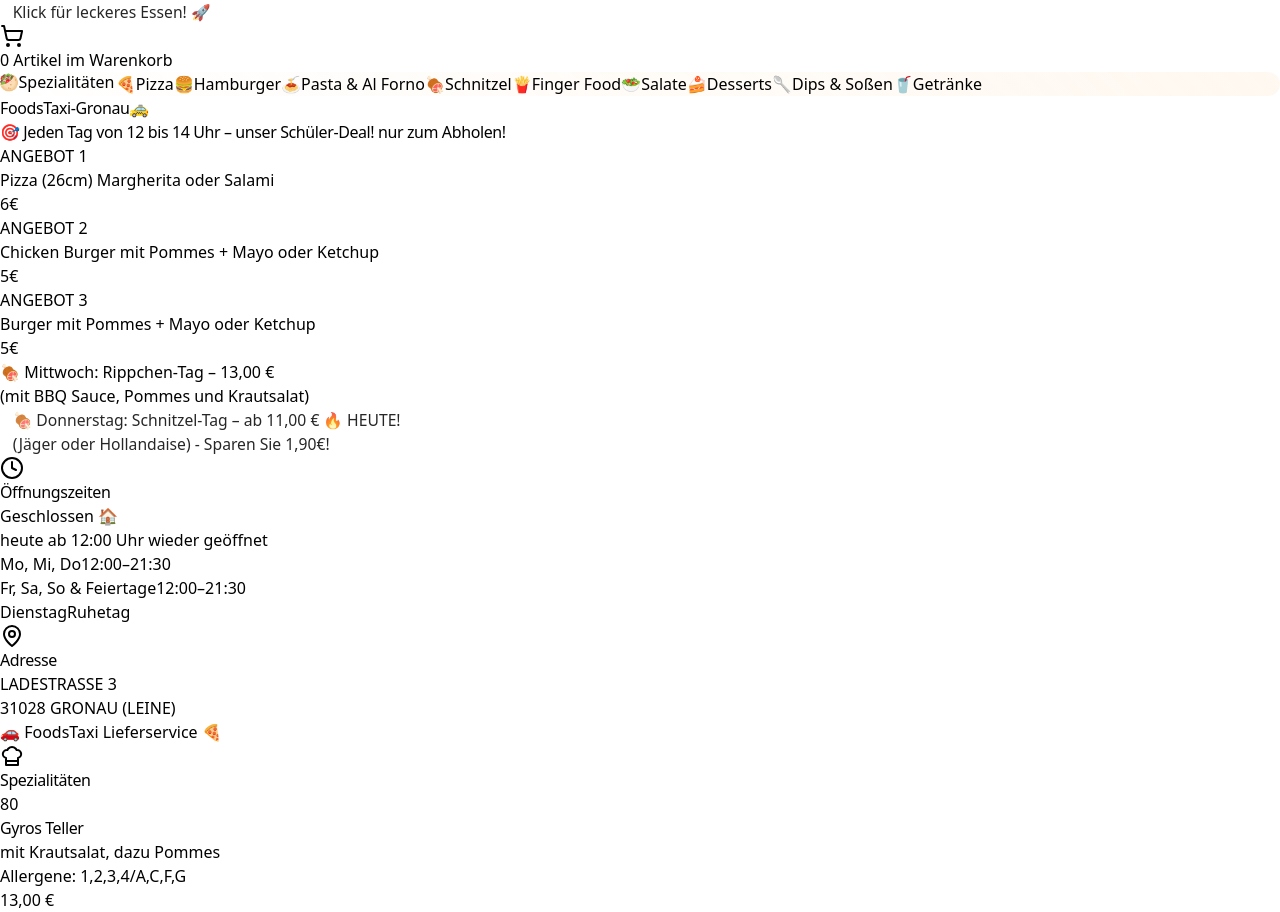
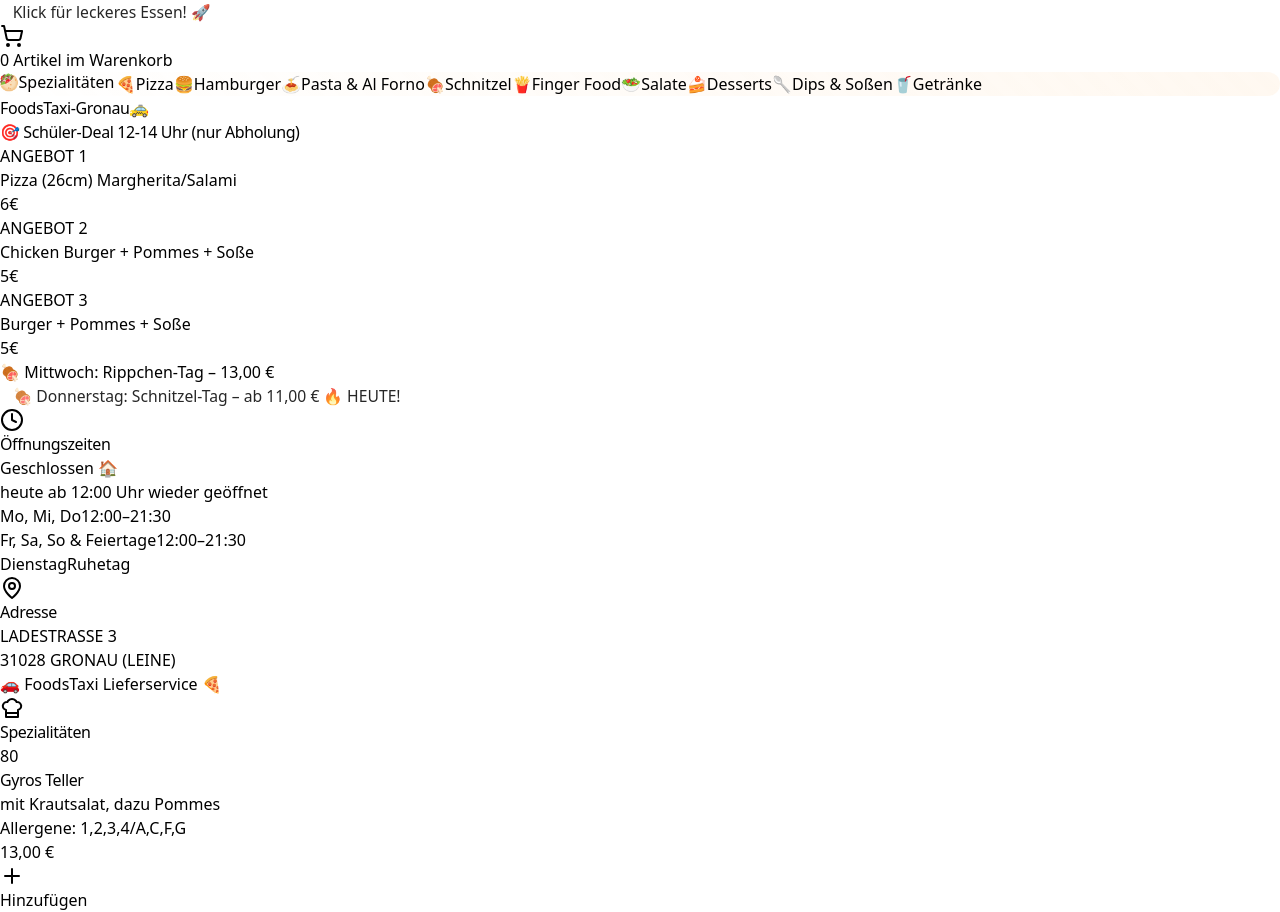
Before and after one commit to ecoezer/foodtaxi, a React (Vite) app: page / in a window 1280 px wide. Shown: the part 1328-2240 px from the top of the page. Built offline with nearby package versions, Linux system fonts and the light colour scheme.

Commit message:
Make special offers section more compact and minimalist

```diff
--- a/src/components/Header.tsx
+++ b/src/components/Header.tsx
@@ -195,48 +195,42 @@
         </h1>
 
         {/* Special Day Offers */}
-        <div className='mb-6 text-center space-y-2'>
+        <div className='mb-4 text-center space-y-2'>
           {/* New Special Offers */}
-          <div className='bg-gradient-to-r from-green-100 to-emerald-100 border-2 border-green-400 rounded-lg p-4 shadow-sm'>
-            <h3 className='text-lg font-bold text-green-800 mb-3'>🎯 Jeden Tag von 12 bis 14 Uhr – unser Schüler-Deal! nur zum Abholen! </h3>
-            <div className='grid grid-cols-1 sm:grid-cols-3 gap-3'>
-              <div className='bg-white/80 rounded-lg p-3 border border-green-200'>
-                <div className='font-bold text-green-700 text-sm mb-1'>ANGEBOT 1</div>
-                <div className='text-sm text-gray-800 mb-2'>Pizza (26cm) Margherita oder Salami</div>
-                <div className='text-xl font-bold text-green-600'>6€</div>
+          <div className='bg-gradient-to-r from-green-100 to-emerald-100 border border-green-300 rounded-lg p-3 shadow-sm'>
+            <h3 className='text-base font-bold text-green-800 mb-2'>🎯 Schüler-Deal 12-14 Uhr (nur Abholung)</h3>
+            <div className='grid grid-cols-1 sm:grid-cols-3 gap-2'>
+              <div className='bg-white/80 rounded-md p-2 border border-green-200'>
+                <div className='font-bold text-green-700 text-xs mb-1'>ANGEBOT 1</div>
+                <div className='text-xs text-gray-800 mb-1'>Pizza (26cm) Margherita/Salami</div>
+                <div className='text-lg font-bold text-green-600'>6€</div>
               </div>
-              <div className='bg-white/80 rounded-lg p-3 border border-green-200'>
-                <div className='font-bold text-green-700 text-sm mb-1'>ANGEBOT 2</div>
-                <div className='text-sm text-gray-800 mb-2'>Chicken Burger mit Pommes + Mayo oder Ketchup</div>
-                <div className='text-xl font-bold text-green-600'>5€</div>
+              <div className='bg-white/80 rounded-md p-2 border border-green-200'>
+                <div className='font-bold text-green-700 text-xs mb-1'>ANGEBOT 2</div>
+                <div className='text-xs text-gray-800 mb-1'>Chicken Burger + Pommes + Soße</div>
+                <div className='text-lg font-bold text-green-600'>5€</div>
               </div>
-              <div className='bg-white/80 rounded-lg p-3 border border-green-200'>
-                <div className='font-bold text-green-700 text-sm mb-1'>ANGEBOT 3</div>
-                <div className='text-sm text-gray-800 mb-2'>Burger mit Pommes + Mayo oder Ketchup</div>
-                <div className='text-xl font-bold text-green-600'>5€</div>
+              <div className='bg-white/80 rounded-md p-2 border border-green-200'>
+                <div className='font-bold text-green-700 text-xs mb-1'>ANGEBOT 3</div>
+                <div className='text-xs text-gray-800 mb-1'>Burger + Pommes + Soße</div>
+                <div className='text-lg font-bold text-green-600'>5€</div>
               </div>
             </div>
           </div>
 
           {/* Existing Special Day Offers */}
-          <div className={`bg-gradient-to-r from-orange-100 to-yellow-100 border-2 rounded-lg p-3 shadow-sm ${
-            isWednesday ? 'border-orange-500 ring-2 ring-orange-200 animate-pulse' : 'border-orange-300'
+          <div className={`bg-gradient-to-r from-orange-100 to-yellow-100 border rounded-md p-2 shadow-sm ${
+            isWednesday ? 'border-orange-400 animate-pulse' : 'border-orange-300'
           }`}>
-            <p className='text-sm font-semibold text-orange-800 mb-1'>
+            <p className='text-sm font-semibold text-orange-800'>
               🍖 Mittwoch: Rippchen-Tag – 13,00 € {isWednesday ? '🔥 HEUTE!' : ''}
             </p>
-            <p className='text-xs text-orange-700'>
-              (mit BBQ Sauce, Pommes und Krautsalat){isWednesday ? ' - Sparen Sie 1,90€!' : ''}
-            </p>
           </div>
-          <div className={`bg-gradient-to-r from-blue-100 to-indigo-100 border-2 rounded-lg p-3 shadow-sm ${
-            isThursday ? 'border-blue-500 ring-2 ring-blue-200 animate-pulse' : 'border-blue-300'
+          <div className={`bg-gradient-to-r from-blue-100 to-indigo-100 border rounded-md p-2 shadow-sm ${
+            isThursday ? 'border-blue-400 animate-pulse' : 'border-blue-300'
           }`}>
-            <p className='text-sm font-semibold text-blue-800 mb-1'>
+            <p className='text-sm font-semibold text-blue-800'>
               🍖 Donnerstag: Schnitzel-Tag – ab 11,00 € {isThursday ? '🔥 HEUTE!' : ''}
-            </p>
-            <p className='text-xs text-blue-700'>
-              (Jäger oder Hollandaise){isThursday ? ' - Sparen Sie 1,90€!' : ''}
             </p>
           </div>
         </div>
```
